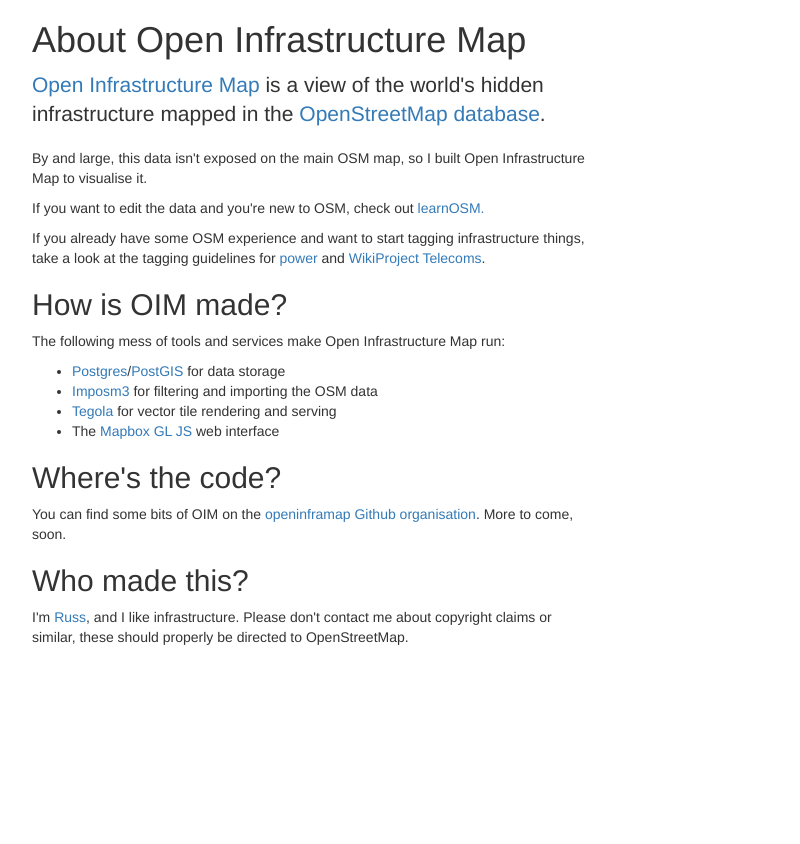
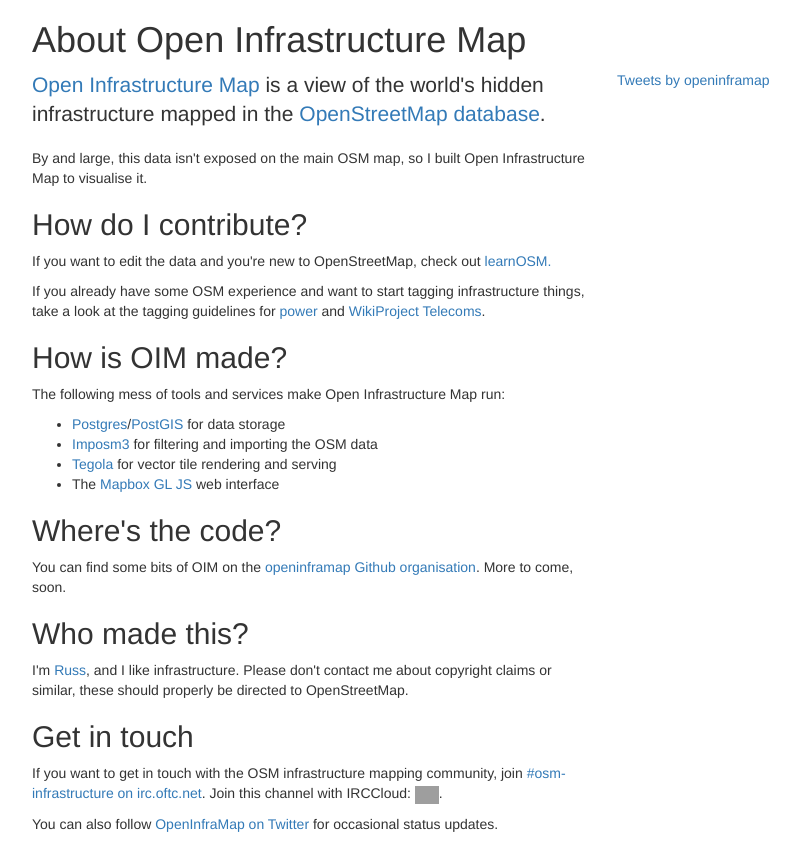
Before and after one commit to openinframap/openinframap, a website: page dist/about.html in a window 1280 px wide. Shown: the whole page, without its empty margins (38-838 px from the left). Before the commit the page ends 800 px from the top, so only its background shows below. Drawn offline with nearby package versions, Linux system fonts and the light colour scheme; grey boxes are pictures that could not be loaded.

Commit message:
About page updates

```diff
--- a/dist/about.html
+++ b/dist/about.html
@@ -5,20 +5,22 @@
   <meta name="viewport" content="width=device-width, initial-scale=1">
   <title>About &mdash; Open Infrastructure Map</title>
   <link rel="stylesheet" href="https://maxcdn.bootstrapcdn.com/bootstrap/3.3.7/css/bootstrap.min.css" integrity="sha384-BVYiiSIFeK1dGmJRAkycuHAHRg32OmUcww7on3RYdg4Va+PmSTsz/K68vbdEjh4u" crossorigin="anonymous">
-  <script src="https://maxcdn.bootstrapcdn.com/bootstrap/3.3.7/js/bootstrap.min.js" integrity="sha384-Tc5IQib027qvyjSMfHjOMaLkfuWVxZxUPnCJA7l2mCWNIpG9mGCD8wGNIcPD7Txa" crossorigin="anonymous"></script>
 </head>
 <body>
    <div class="container">
+	<header>
+      <h1>About Open Infrastructure Map</h1>
+	</header>
     <div class="row">
       <div class="col-lg-6">
-      <h1>About Open Infrastructure Map</h1>
 
       <p class="lead"><a href="/">Open Infrastructure Map</a> is a view of the world's hidden infrastructure mapped in the
       <a href="http://www.openstreetmap.org/">OpenStreetMap database</a>.</p>
       <p>By and large, this data isn't exposed on the main OSM map, so I built
         Open Infrastructure Map to visualise it.</p>
 
-      <p>If you want to edit the data and you're new to OSM, check out
+      <h2>How do I contribute?</h2>
+      <p>If you want to edit the data and you're new to OpenStreetMap, check out
       <a href="https://learnosm.org">learnOSM.</a></p>
       <p>
           If you already have some OSM experience and want to start tagging infrastructure things,
@@ -44,7 +46,21 @@
       <p>I'm <a href="https://russ.garrett.co.uk">Russ</a>, and I like infrastructure.
          Please don't contact me about copyright claims or similar, these should properly
          be directed to OpenStreetMap.</p>
+
+      <h2>Get in touch</h2>
+      <p>If you want to get in touch with the OSM infrastructure mapping community, join
+      <a href="irc://irc.oftc.net/osm-infrastructure">#osm-infrastructure on irc.oftc.net</a>.
+
+      Join this channel with IRCCloud:
+      <a href="https://www.irccloud.com/invite?channel=%23osm-infrastructure&amp;hostname=irc.oftc.net&amp;port=6697&amp;ssl=1" target="_blank"><img src="https://www.irccloud.com/invite-svg?channel=%23osm-infrastructure&amp;hostname=irc.oftc.net&amp;port=6697&amp;ssl=1"  height="18"></a>.</p>
+
+      <p>You can also follow <a href="https://twitter.com/openinframap">OpenInfraMap on Twitter</a>
+      for occasional status updates.</p>
       </div>
+    <div class="col-lg-4">
+<a class="twitter-timeline" data-width="390" data-height="750" data-dnt="true" href="https://twitter.com/openinframap?ref_src=twsrc%5Etfw">Tweets by openinframap</a> <script async src="https://platform.twitter.com/widgets.js" charset="utf-8"></script>
+    </div>
+
     </div>
   </div>
 </body>
```
